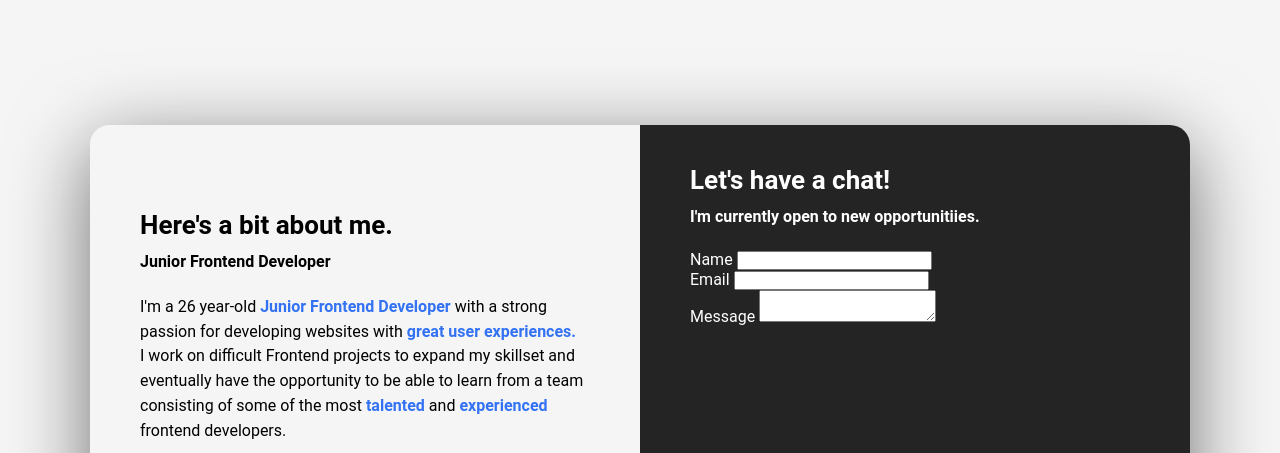
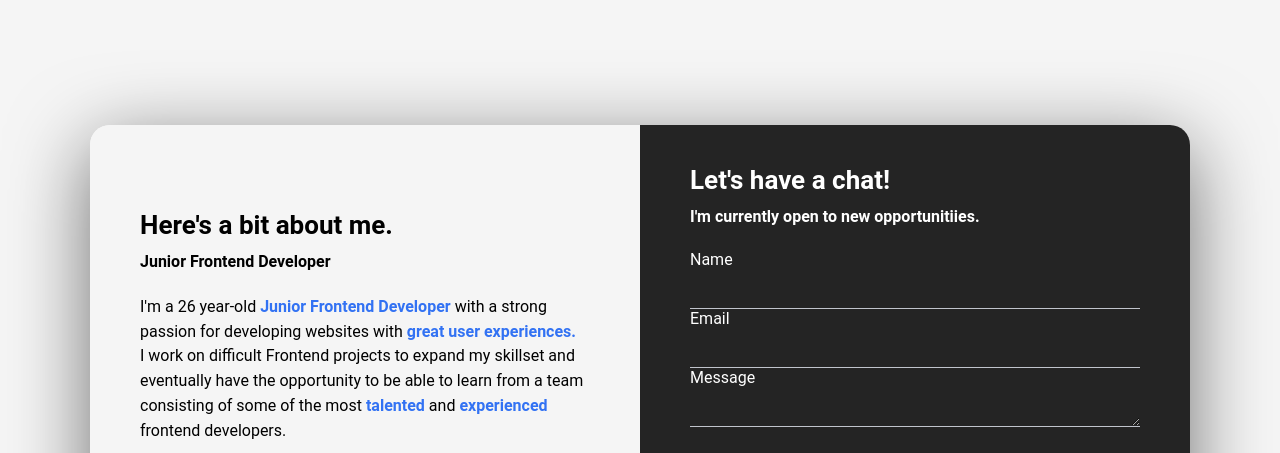
Before and after one commit to funkygoose/e-portfolio, a plain HTML site: page index.html in a window 1280 px wide. Shown: the part 95-548 px from the top of the page. Drawn offline with Linux system fonts and the light colour scheme.

Commit message:
initial commit

```diff
--- a/styles.css
+++ b/styles.css
@@ -27,6 +27,23 @@ button {
 
 section {
    background-color: rgb(245, 245, 245);
+}
+
+input, textarea {
+   width: 100%;
+   background-color: #242424;
+   color: #fff;
+   outline: none;
+   border: 1px solid #c0c4cc;
+   border-top: none;
+   border-left: none;
+   border-right: none;
+   height: 40px;
+}
+
+.label {
+   font-size: 14px;
+   font-weight: bold;
 }
 
 .container {
```
